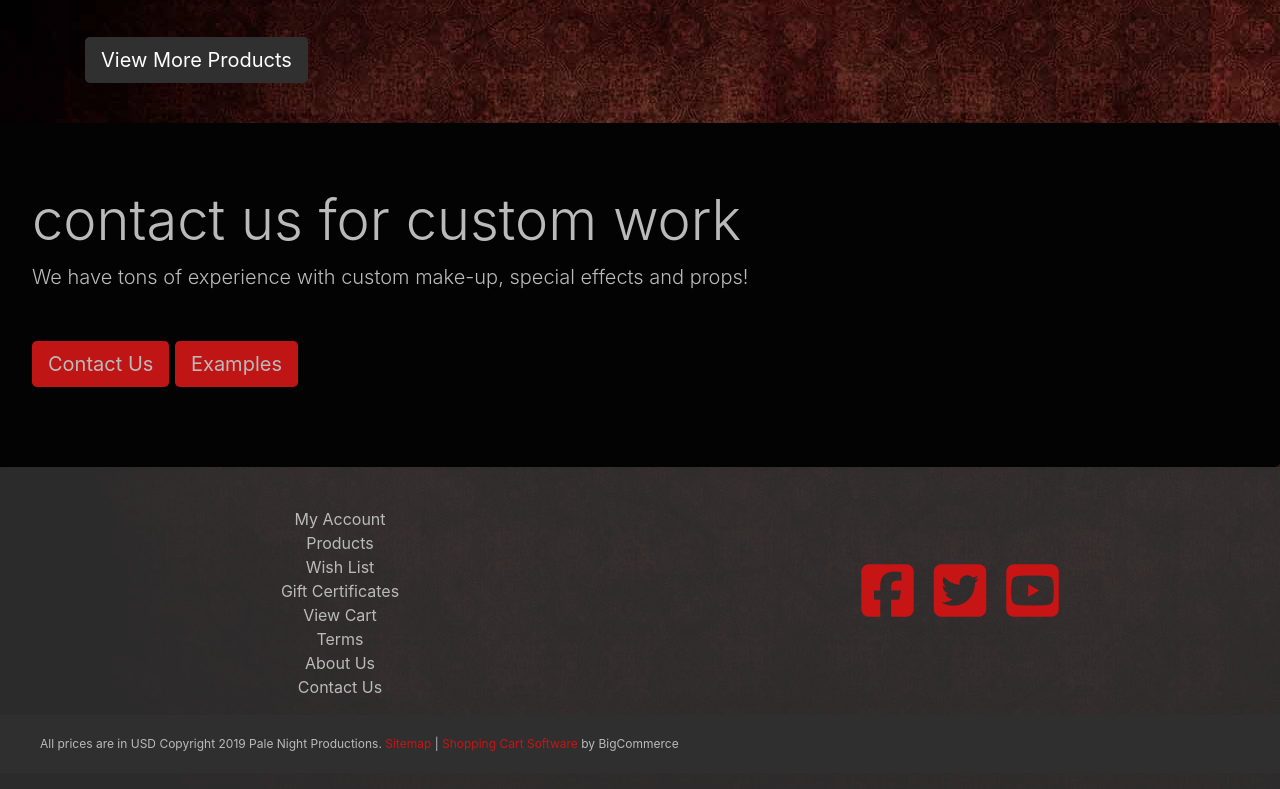
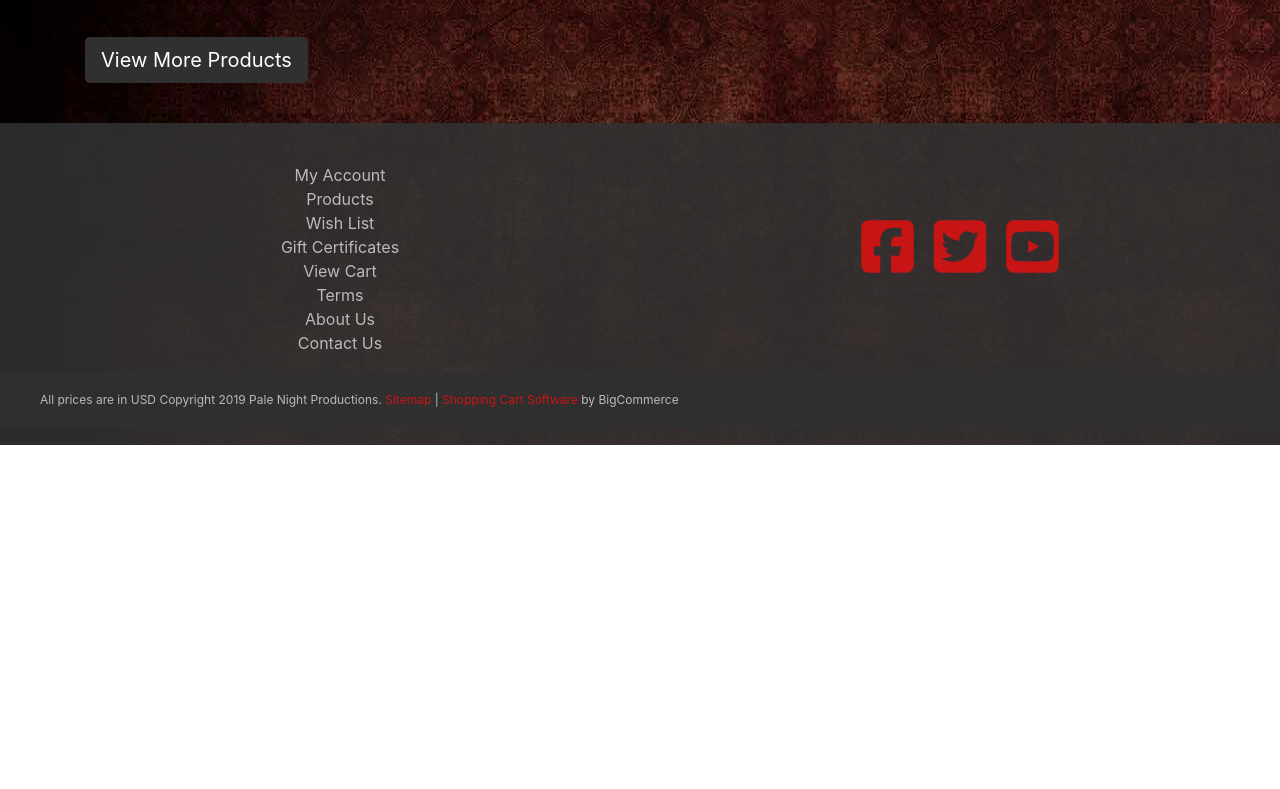
Before and after one commit to himynameisericbrooks/PaleNightBootstrap, a plain HTML site: page index.html in a window 1280 px wide. Shown: the part 1251-2040 px from the top of the page. After the commit the page ends 1696 px from the top, so only its background shows below. Drawn offline with nearby package versions, Linux system fonts and the light colour scheme.

Commit message:
first draft without contact

```diff
--- a/index.html
+++ b/index.html
@@ -210,7 +210,7 @@
         <button type="button" class="btn btn-secondary btn-lg">View More Products</button>
     </div>
 
-    <div class="jumbotron">
+    <!-- <div class="jumbotron">
         <h1 class="display-4">contact us for custom work</h1>
         <p class="lead">We have tons of experience with custom make-up, special effects and props!</p>
         <hr class="my-4">
@@ -218,7 +218,7 @@
             <a class="btn btn-primary btn-lg" href="#" role="button">Contact Us</a>
             <a class="btn btn-primary btn-lg" href="#" role="button">Examples</a>
         </p>
-    </div>
+    </div> -->
 
     <footer>
         <div class='footer-top'>
```
